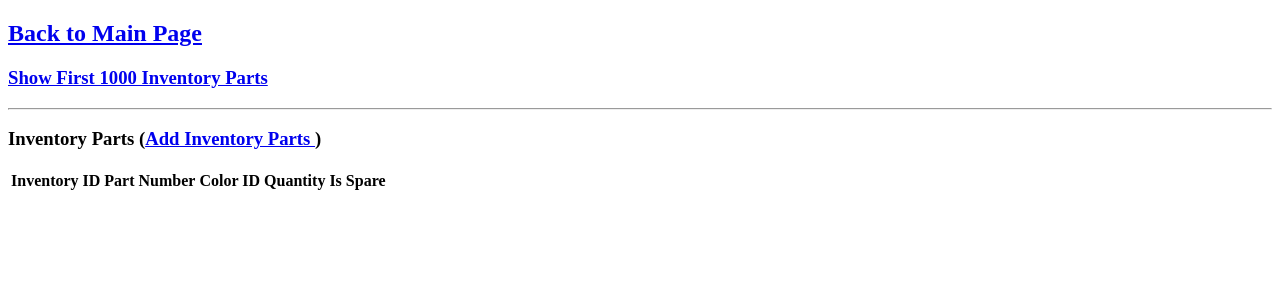
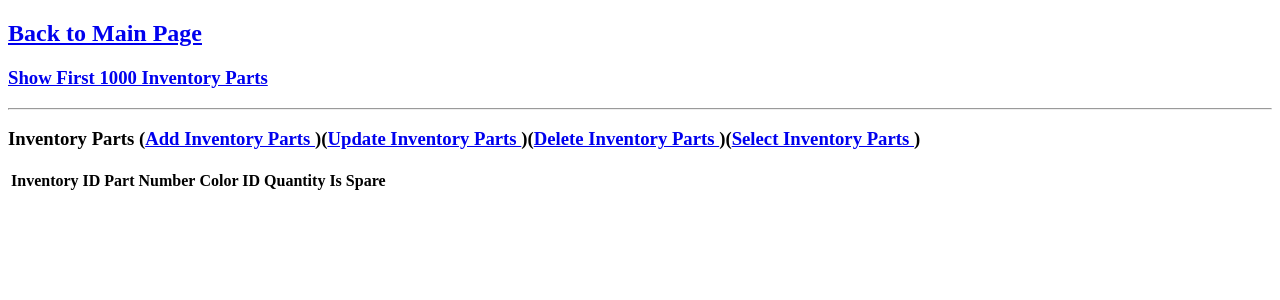
Before and after one commit to SwenHou/lego_web_project, a Flask app: page /show_all_inventory_parts in a window 1280 px wide. Shown: the top 300 px of the page. Run offline with Flask 2, Linux system fonts and the light colour scheme; data that the repository does not hold is empty.

Commit message:
add the same function to part categories table

```diff
--- a/app.py
+++ b/app.py
@@ -228,9 +228,9 @@ def new_color(operation):
 
    return render_template('new_color.html')
 
-@app.route('/new_part_categories', methods = ['GET', 'POST'])
-def new_part_categories():
-   if request.method == 'POST':
+@app.route('/new_part_categories/<operation>', methods = ['GET', 'POST'])
+def new_part_categories(operation):
+   if request.method == 'POST' and operation == 'add':
       if not request.form['id'] or not request.form['name']:
          flash('Please enter all the fields', 'error')
       elif part_categories.query.filter_by(id = request.form['id']).first():
@@ -243,10 +243,58 @@ def new_part_categories():
 
          flash('Record was successfully added')
          return redirect(url_for('show_all_part_categories'))
+
+   if request.method == 'POST' and operation == 'update':
+      if not request.form['id']:
+         flash('Please enter part category id', 'error')
+      elif not part_categories.query.filter_by(id = request.form['id']).first():
+         flash('This part category id does not exists.')
+      else:
+         part_categories.query.filter(part_categories.id == request.form['id']).update({'name': request.form['name']})
+
+         db.session.commit()
+
+         flash('Record was successfully updated')
+         return redirect(url_for('show_all_part_categories'))
+
+   elif request.method == 'POST' and operation == 'delete':
+      if not request.form['id'] and not request.form['name']:
+         flash('Please enter at least one field to delete record.', 'error')
+      else:
+         result = part_categories.query
+         if request.form['id'] and result.filter(part_categories.id == request.form['id']):
+            result = result.filter(part_categories.id == request.form['id'])
+         if request.form['name'] and result.filter(part_categories.name == request.form['name']):
+            result = result.filter(part_categories.name == request.form['name'])
+         if not result.all():
+            flash('Record does not exists')
+         else:
+            result = result.all()
+            for r in result:
+               db.session.delete(r)
+            db.session.commit()
+
+            flash('Record was successfully deleted')
+            return redirect(url_for('show_all_part_categories'))
+   elif request.method == 'POST' and operation == 'select':
+      if not request.form['id'] and not request.form['name'] and not request.form['rgb'] and not request.form['is_trans']:
+         flash('Please enter at least one field to select record.', 'error')
+      else:
+         result = part_categories.query
+         if request.form['id'] and result.filter(part_categories.id == request.form['id']):
+            result = result.filter(part_categories.id == request.form['id'])
+         if request.form['name'] and result.filter(part_categories.name == request.form['name']):
+            result = result.filter(part_categories.name == request.form['name'])
+
+         if not result.all():
+            flash('Record does not exists')
+         else:
+            result = result.all()
+            return render_template('show_all_part_categories.html', part_categories = result)
    return render_template('new_part_categories.html')
 
-@app.route('/new_parts', methods = ['GET', 'POST'])
-def new_parts():
+@app.route('/new_parts/<operation>', methods = ['GET', 'POST'])
+def new_parts(operation):
    if request.method == 'POST':
       if not request.form['parts_num'] or not request.form['name'] or not request.form['part_cat_id']:
          flash('Please enter all the fields', 'error')
@@ -262,8 +310,8 @@ def new_parts():
          return redirect(url_for('show_all_parts'))
    return render_template('new_parts.html')
 
-@app.route('/new_themes', methods = ['GET', 'POST'])
-def new_themes():
+@app.route('/new_themes/<operation>', methods = ['GET', 'POST'])
+def new_themes(operation):
    if request.method == 'POST':
       if not request.form['id'] or not request.form['name'] or not request.form['parent_id']:
          flash('Please enter all the fields', 'error')
@@ -279,8 +327,8 @@ def new_themes():
          return redirect(url_for('show_all_themes'))
    return render_template('new_themes.html')
 
-@app.route('/new_sets', methods = ['GET', 'POST'])
-def new_sets():
+@app.route('/new_sets/<operation>', methods = ['GET', 'POST'])
+def new_sets(operation):
    if request.method == 'POST':
       if not request.form['set_num'] or not request.form['name'] or not request.form['year'] or not request.form['theme_id'] or not request.form['num_parts']:
          flash('Please enter all the fields', 'error')
@@ -296,8 +344,8 @@ def new_sets():
          return redirect(url_for('show_all_sets'))
    return render_template('new_sets.html')
 
-@app.route('/new_inventories', methods = ['GET', 'POST'])
-def new_inventories():
+@app.route('/new_inventories/<operation>', methods = ['GET', 'POST'])
+def new_inventories(operation):
    if request.method == 'POST':
       if not request.form['id'] or not request.form['verion'] or not request.form['set_num']:
          flash('Please enter all the fields', 'error')
@@ -313,8 +361,8 @@ def new_inventories():
          return redirect(url_for('show_all_inventories'))
    return render_template('new_inventories.html')
 
-@app.route('/new_inventory_sets', methods = ['GET', 'POST'])
-def new_inventory_sets():
+@app.route('/new_inventory_sets/<operation>', methods = ['GET', 'POST'])
+def new_inventory_sets(operation):
    if request.method == 'POST':
       if not request.form['inventory_id'] or not request.form['set_num'] or not request.form['quantity']:
          flash('Please enter all the fields', 'error')
@@ -330,8 +378,8 @@ def new_inventory_sets():
          return redirect(url_for('show_all_inventory_sets'))
    return render_template('new_inventory_sets.html')
 
-@app.route('/new_inventory_parts', methods = ['GET', 'POST'])
-def new_inventory_parts():
+@app.route('/new_inventory_parts/<operation>', methods = ['GET', 'POST'])
+def new_inventory_parts(operation):
    if request.method == 'POST':
       if not request.form['inventory_id'] or not request.form['part_num'] or not request.form['color_id'] or not request.form['quantity'] or not request.form['is_spare']:
          flash('Please enter all the fields', 'error')
--- a/templates/show_all_inventories.html
+++ b/templates/show_all_inventories.html
@@ -18,7 +18,10 @@
          {{ message }}
       {%- endfor %}
 
-      <h3>Inventories (<a href = "{{ url_for('new_inventories') }}">Add Inventories
+      <h3>Inventories (<a href = "{{ url_for('new_inventories', operation = 'add') }}">Add Inventories
+         </a>)(<a href = "{{ url_for('new_inventories', operation  = 'update') }}">Update Inventories
+         </a>)(<a href = "{{ url_for('new_inventories', operation = 'delete') }}">Delete Inventories
+         </a>)(<a href = "{{ url_for('new_inventories', operation = 'select') }}">Select Inventories
          </a>)</h3>
 
       <table>
--- a/templates/show_all_inventory_parts.html
+++ b/templates/show_all_inventory_parts.html
@@ -18,7 +18,10 @@
          {{ message }}
       {%- endfor %}
 
-      <h3>Inventory Parts (<a href = "{{ url_for('new_inventory_parts') }}">Add Inventory Parts
+      <h3>Inventory Parts (<a href = "{{ url_for('new_inventory_parts', operation = 'add') }}">Add Inventory Parts
+         </a>)(<a href = "{{ url_for('new_inventory_parts', operation  = 'update') }}">Update Inventory Parts
+         </a>)(<a href = "{{ url_for('new_inventory_parts', operation = 'delete') }}">Delete Inventory Parts
+         </a>)(<a href = "{{ url_for('new_inventory_parts', operation = 'select') }}">Select Inventory Parts
          </a>)</h3>
 
       <table>
--- a/templates/show_all_inventory_sets.html
+++ b/templates/show_all_inventory_sets.html
@@ -18,7 +18,10 @@
          {{ message }}
       {%- endfor %}
 
-      <h3>Inventory Sets (<a href = "{{ url_for('new_inventory_sets') }}">Add Inventory Sets
+      <h3>Inventory Sets (<a href = "{{ url_for('new_inventory_sets', operation = 'add') }}">Add Inventory Sets
+         </a>)(<a href = "{{ url_for('new_inventory_sets', operation  = 'update') }}">Update Inventory Sets
+         </a>)(<a href = "{{ url_for('new_inventory_sets', operation = 'delete') }}">Delete Inventory Sets
+         </a>)(<a href = "{{ url_for('new_inventory_sets', operation = 'select') }}">Select Inventory Sets
          </a>)</h3>
 
       <table>
--- a/templates/show_all_part_categories.html
+++ b/templates/show_all_part_categories.html
@@ -18,7 +18,10 @@
          {{ message }}
       {%- endfor %}
 
-      <h3>Part Categories (<a href = "{{ url_for('new_part_categories') }}">Add Part Categories
+      <h3>Part Categories (<a href = "{{ url_for('new_part_categories', operation = 'add') }}">Add Part Categories
+         </a>)(<a href = "{{ url_for('new_part_categories', operation  = 'update') }}">Update Part Categories
+         </a>)(<a href = "{{ url_for('new_part_categories', operation = 'delete') }}">Delete Part Categories
+         </a>)(<a href = "{{ url_for('new_part_categories', operation = 'select') }}">Select Part Categories
          </a>)</h3>
 
       <table>
--- a/templates/show_all_parts.html
+++ b/templates/show_all_parts.html
@@ -18,7 +18,10 @@
          {{ message }}
       {%- endfor %}
 
-      <h3>Parts (<a href = "{{ url_for('new_parts') }}">Add Parts
+      <h3>Parts (<a href = "{{ url_for('new_parts', operation  = 'add')}}">Add Parts
+         </a>)(<a href = "{{ url_for('new_parts', operation  = 'update') }}">Update Parts
+         </a>)(<a href = "{{ url_for('new_parts', operation = 'delete') }}">Delete Parts
+         </a>)(<a href = "{{ url_for('new_parts', operation = 'select') }}">Select Parts
          </a>)</h3>
 
       <table>
--- a/templates/show_all_sets.html
+++ b/templates/show_all_sets.html
@@ -18,7 +18,10 @@
          {{ message }}
       {%- endfor %}
 
-      <h3>Sets (<a href = "{{ url_for('new_sets') }}">Add Sets
+      <h3>Sets (<a href = "{{ url_for('new_sets', operation = 'add')}}">Add Sets
+         </a>)(<a href = "{{ url_for('new_sets', operation  = 'update') }}">Update Sets
+         </a>)(<a href = "{{ url_for('new_sets', operation = 'delete') }}">Delete Sets
+         </a>)(<a href = "{{ url_for('new_sets', operation = 'select') }}">Select Sets
          </a>)</h3>
 
       <table>
--- a/templates/show_all_themes.html
+++ b/templates/show_all_themes.html
@@ -18,7 +18,10 @@
          {{ message }}
       {%- endfor %}
 
-      <h3>Themes (<a href = "{{ url_for('new_themes') }}">Add Themes
+      <h3>Themes (<a href = "{{ url_for('new_themes', operation = 'add') }}">Add Themes
+         </a>)(<a href = "{{ url_for('new_themes', operation  = 'update') }}">Update Themes
+         </a>)(<a href = "{{ url_for('new_themes', operation = 'delete') }}">Delete Themes
+         </a>)(<a href = "{{ url_for('new_themes', operation = 'select') }}">Select Themes
          </a>)</h3>
 
       <table>
```
